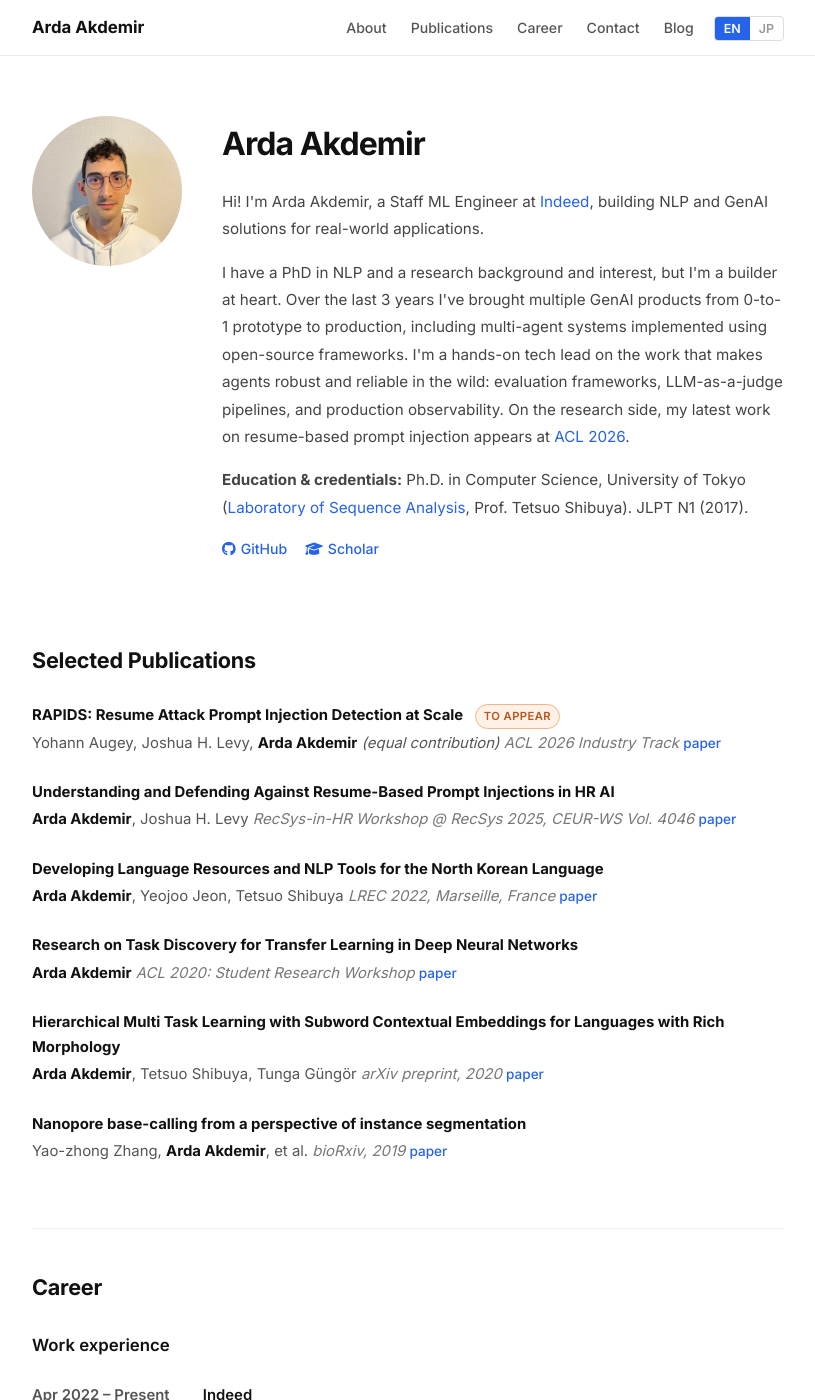
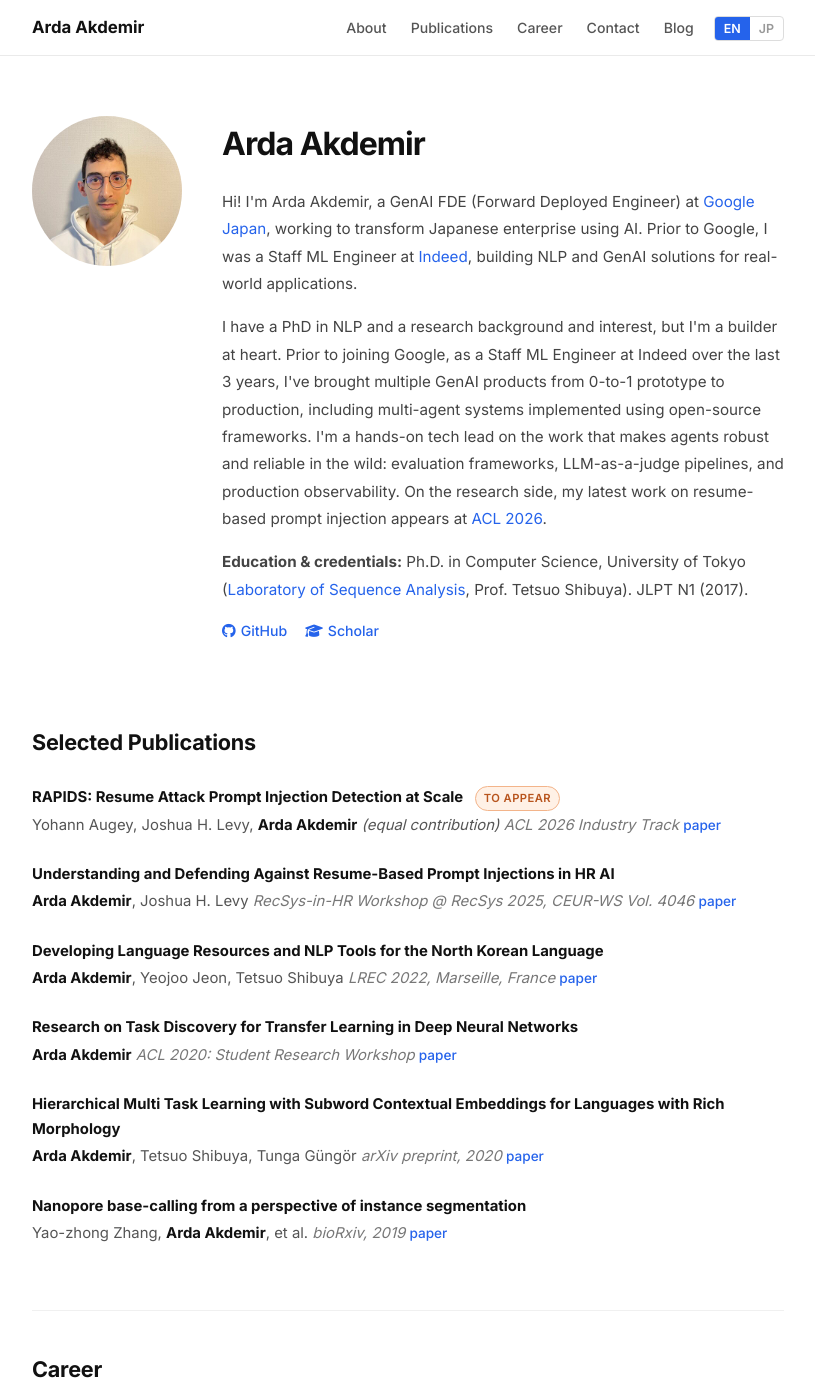
Before and after one commit to ardakdemir/ardakdemir.github.io, a Jekyll site: the page built from index.md, in a window 1280 px wide and 1400 px high. Shown: the whole window, without its empty margins (232-1047 px from the left). Built offline with Jekyll 4.4.1, drawn with Linux system fonts in a browser that asks for light colours; some of the changed text lies outside the part shown.

Commit message:
docs: update role to GenAI FDE at Google Japan

```diff
--- a/index.md
+++ b/index.md
@@ -1,7 +1,7 @@
 ---
 layout: frontpage
 title: Arda Akdemir
-description: Staff ML Engineer @ Indeed | NLP, GenAI, Machine Learning
+description: GenAI FDE @ Google Japan (ex-Staff MLE @ Indeed) | NLP, GenAI, Machine Learning
 keywords: Machine Learning, Deep Learning, NLP, Bioinformatics
 ---
 
@@ -14,17 +14,17 @@ keywords: Machine Learning, Deep Learning, NLP, Bioinformatics
     <h1>Arda Akdemir</h1>
 
     <p class="bio" data-lang="en">
-      Hi! I'm Arda Akdemir, a Staff ML Engineer at <a href="https://www.indeed.com/">Indeed</a>, building NLP and GenAI solutions for real-world applications.
+      Hi! I'm Arda Akdemir, a GenAI FDE (Forward Deployed Engineer) at <a href="https://about.google/">Google Japan</a>, working to transform Japanese enterprise using AI. Prior to Google, I was a Staff ML Engineer at <a href="https://www.indeed.com/">Indeed</a>, building NLP and GenAI solutions for real-world applications.
     </p>
     <p class="bio" data-lang="ja">
-      <a href="https://www.indeed.com/">Indeed</a>にてスタッフ MLエンジニアとして、実世界の課題に対するNLP・GenAIソリューションの開発に従事しています。
+      <a href="https://about.google/">Google Japan</a>にてGenAI FDE（フォワードデプロイドエンジニア）として、AIを活用した日本のエンタープライズ変革に従事しています。Google参画前は<a href="https://www.indeed.com/">Indeed</a>にてスタッフ MLエンジニアを務め、実世界の課題に対するNLP・GenAIソリューションの開発に従事していました。
     </p>
 
     <p class="bio" data-lang="en">
-      I have a PhD in NLP and a research background and interest, but I'm a builder at heart. Over the last 3 years I've brought multiple GenAI products from 0-to-1 prototype to production, including multi-agent systems implemented using open-source frameworks. I'm a hands-on tech lead on the work that makes agents robust and reliable in the wild: evaluation frameworks, LLM-as-a-judge pipelines, and production observability. On the research side, my latest work on resume-based prompt injection appears at <a href="https://openreview.net/forum?id=68a4FXwzs7#discussion">ACL 2026</a>.
+      I have a PhD in NLP and a research background and interest, but I'm a builder at heart. Prior to joining Google, as a Staff ML Engineer at Indeed over the last 3 years, I've brought multiple GenAI products from 0-to-1 prototype to production, including multi-agent systems implemented using open-source frameworks. I'm a hands-on tech lead on the work that makes agents robust and reliable in the wild: evaluation frameworks, LLM-as-a-judge pipelines, and production observability. On the research side, my latest work on resume-based prompt injection appears at <a href="https://openreview.net/forum?id=68a4FXwzs7#discussion">ACL 2026</a>.
     </p>
     <p class="bio" data-lang="ja">
-      自然言語処理の博士号を持ち、研究のバックグラウンドと関心を持ち続けていますが、根っからのビルダーです。ここ3年間で、オープンソースフレームワークを用いたマルチエージェントシステムを含む複数のGenAIプロダクトを0→1のプロトタイプから本番環境まで一貫して構築してきました。実環境で堅牢かつ信頼性高く動作するエージェントを構築するため、評価フレームワーク、LLM-as-a-judgeパイプライン、本番モニタリング基盤においてハンズオンのテックリードを担っています。研究面では、最新の履歴書プロンプトインジェクション対策が<a href="https://openreview.net/forum?id=68a4FXwzs7#discussion">ACL 2026</a>に採択されました。
+      自然言語処理の博士号を持ち、研究のバックグラウンドと関心を持ち続けていますが、根っからのビルダーです。前職のIndeedではスタッフMLエンジニアとして、ここ3年間でオープンソースフレームワークを用いたマルチエージェントシステムを含む複数のGenAIプロダクトを0→1のプロトタイプから本番環境まで一貫して構築してきました。実環境で堅牢かつ信頼性高く動作するエージェントを構築するため、評価フレームワーク、LLM-as-a-judgeパイプライン、本番モニタリング基盤においてハンズオンのテックリードを担っています。研究面では、最新の履歴書プロンプトインジェクション対策が<a href="https://openreview.net/forum?id=68a4FXwzs7#discussion">ACL 2026</a>に採択されました。
     </p>
 
     <p class="bio bio-edu" data-lang="en">
@@ -104,12 +104,23 @@ keywords: Machine Learning, Deep Learning, NLP, Bioinformatics
 
   <table class="career-table">
     <tr>
-      <td class="date-col">Apr 2022 – Present</td>
+      <td class="date-col">Jul 2026 – Present</td>
+      <td class="role-col">
+        <span class="org" data-lang="en">Google Japan</span>
+        <span class="org" data-lang="ja">Google Japan</span>
+        <br><span class="detail" data-lang="en">GenAI FDE (Forward Deployed Engineer) &nbsp;<em>(Jul 2026 – Present)</em></span>
+        <span class="detail" data-lang="ja">GenAI FDE（フォワードデプロイドエンジニア） &nbsp;<em>（2026年7月〜現在）</em></span>
+        <br><span class="detail" data-lang="en">Founding member of the GenAI Forward Deployed Engineering team.</span>
+        <span class="detail" data-lang="ja">GenAI Forward Deployed Engineering チームの創設メンバー。</span>
+      </td>
+    </tr>
+    <tr>
+      <td class="date-col">Apr 2022 – Jul 2026</td>
       <td class="role-col">
         <span class="org" data-lang="en">Indeed</span>
         <span class="org" data-lang="ja">Indeed</span>
-        <br><span class="detail" data-lang="en">Staff Machine Learning Engineer &nbsp;<em>(Apr 2026 – Present)</em></span>
-        <span class="detail" data-lang="ja">スタッフ MLエンジニア &nbsp;<em>（2026年4月〜現在）</em></span>
+        <br><span class="detail" data-lang="en">Staff Machine Learning Engineer &nbsp;<em>(Apr 2026 – Jul 2026)</em></span>
+        <span class="detail" data-lang="ja">スタッフ MLエンジニア &nbsp;<em>（2026年4月〜2026年7月）</em></span>
         <br><span class="detail" data-lang="en">Senior Software Engineer &nbsp;<em>(Apr 2025 – Mar 2026)</em></span>
         <span class="detail" data-lang="ja">シニアソフトウェアエンジニア &nbsp;<em>（2025年4月〜2026年3月）</em></span>
         <br><span class="detail" data-lang="en">Software Engineer II &nbsp;<em>(Apr 2024 – Mar 2025)</em></span>
```
